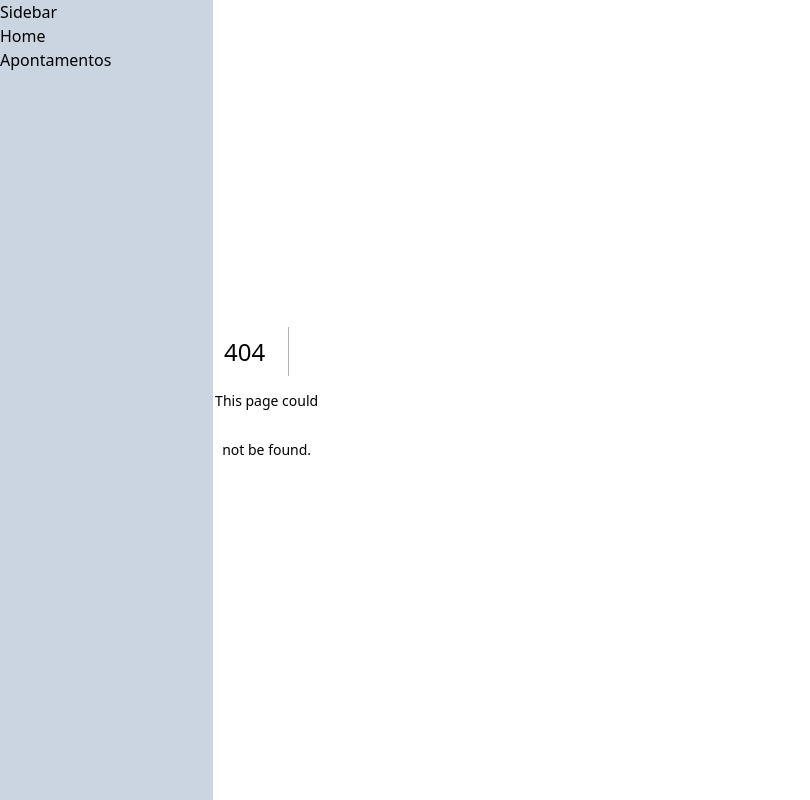
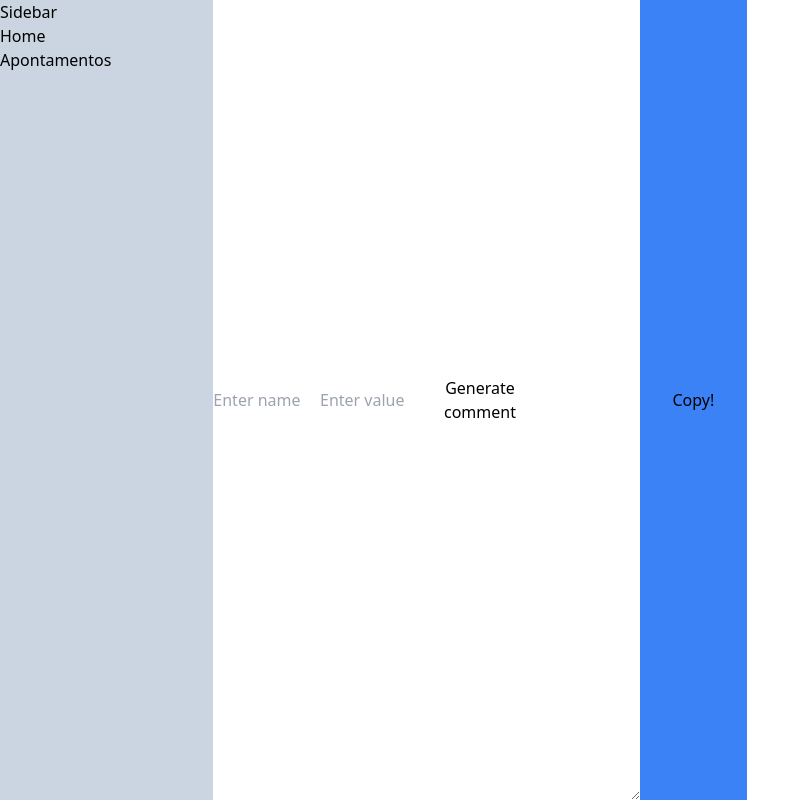
Before and after one commit to henrymedeiros/aladdin, a Next.js app: page /appointments in a window 1280 px wide. Before the commit this address had no page. Shown: the whole page, without its empty margins (0-810 px from the left). Built offline with nearby package versions, Linux system fonts and the light colour scheme.

Commit message:
feat: adding first step comment generator first version

```diff
--- /dev/null
+++ b/app/appointments/page.js
@@ -0,0 +1,38 @@
+"use client";
+import React from "react";
+import { useState} from "react";
+import CopyButton from "../components/CopyButton";
+function page() {
+  const [firstStepComment, setFirstStepComment] = useState("");
+  const [firstStepData, setFirstStepData] = useState({
+    name: '',
+    value: '',
+
+  });
+
+  const handleInputChange = event => {
+    const { name, value } = event.target;
+    setFirstStepData(prevFirstStepData => ({
+      ...prevFirstStepData,
+      [name]: value
+    }));
+  };
+
+  function generateComment(data){
+    setFirstStepComment(`Tipo: CNAME\nNome:${data.name}\nValor:${data.value}\n\nOBS: O valor deve ser adicionado com o "." ponto final.`);
+  }
+
+
+  return (
+    <>
+      <input type="text" name="name" placeholder="Enter name" value={firstStepData.name} onChange={handleInputChange}
+        />
+      <input type="text" name ="value" placeholder="Enter value" value={firstStepData.value} onChange={handleInputChange}/>
+      <button onClick={() => generateComment(firstStepData)}>Generate comment</button>
+      <textarea name="output" id="output" cols="30" rows="10" value={firstStepComment}></textarea>
+      <CopyButton text={firstStepComment}></CopyButton>
+    </>
+  );
+}
+
+export default page;
--- /dev/null
+++ b/app/components/CopyButton.jsx
@@ -0,0 +1,16 @@
+import React from "react";
+
+function CopyButton({text}) {
+  return (
+    <button
+      className="btn bg-blue-500 p-2"
+      onClick={() => {
+        navigator.clipboard.writeText(text);
+      }}
+    >
+      Copy!
+    </button>
+  );
+}
+
+export default CopyButton;
--- a/app/components/Sidebar.jsx
+++ b/app/components/Sidebar.jsx
@@ -7,7 +7,7 @@ export default function Sidebar() {
       Sidebar
       <ul>
         <li><Link href="/">Home</Link></li>
-        <li><Link href="/domains">Apontamentos</Link></li>
+        <li><Link href="/appointments">Apontamentos</Link></li>
       </ul>
     </div>
   );
--- a/app/page.js
+++ b/app/page.js
@@ -5,6 +5,7 @@ import formatJavascriptCode from "./utils/formatJavascriptCode";
 import SyntaxHighlighter from "react-syntax-highlighter";
 import { darcula } from "react-syntax-highlighter/dist/esm/styles/hljs";
 import Sidebar from "./components/Sidebar";
+import CopyButton from "./components/CopyButton";
 
 export default function Home() {
   const [codeStringValue, setCodeStringValue] = useState("");
@@ -73,7 +74,7 @@ export default function Home() {
   };
 
   return (
-    <div id="content-area" className="col-span-10 ">
+    <div id="content-area" className="col-span-10">
       <div id="code-wrapper">
         <div className="flex h-1/2">
           <textarea
@@ -123,15 +124,9 @@ export default function Home() {
         >
           Style Wrap
         </button>
+        <CopyButton text={formattedCode}></CopyButton>
 
-        <button
-          className="btn bg-blue-500 p-2"
-          onClick={() => {
-            navigator.clipboard.writeText(formattedCode);
-          }}
-        >
-          Copy!
-        </button>
+
 
         <div>
           <input
@@ -166,6 +161,7 @@ export default function Home() {
           />
           <label htmlFor="major-delay">Add major delay</label>
         </div>
+
       </div>
     </div>
   );
```
